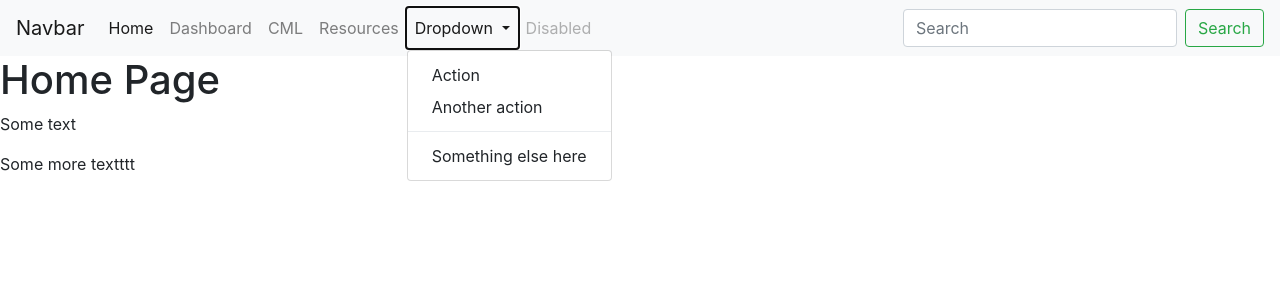
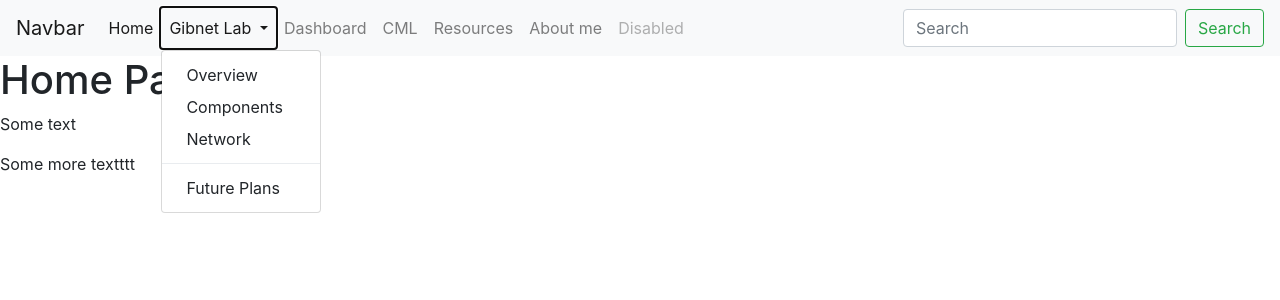
Before and after one commit to GibsonSWE/homelab_website, a Flask app: page / in a window 1280 px wide, after a click on "Gibnet Lab". Shown: the top 300 px of the page. Run offline with Flask 3, Linux system fonts and the light colour scheme.

Commit message:
Added some more pages

```diff
--- a/templates/base.html
+++ b/templates/base.html
@@ -18,6 +18,18 @@
             <li class="nav-item active">
               <a class="nav-link" href="/">Home <span class="sr-only">(current)</span></a>
             </li>
+            <li class="nav-item dropdown">
+                <a class="nav-link dropdown-toggle" href="#" id="navbarDropdown" role="button" data-toggle="dropdown" aria-haspopup="true" aria-expanded="false">
+                  Gibnet Lab
+                </a>
+                <div class="dropdown-menu" aria-labelledby="navbarDropdown">
+                  <a class="dropdown-item" href="/homelab/overview">Overview</a>
+                  <a class="dropdown-item" href="/homelab/components">Components</a>
+                  <a class="dropdown-item" href="/homelab/network">Network</a>
+                  <div class="dropdown-divider"></div>
+                  <a class="dropdown-item" href="/homelab/future_plans">Future Plans</a>
+                </div>
+              </li>
             <li class="nav-item">
               <a class="nav-link" href="/dashboard">Dashboard</a>
             </li>
@@ -27,16 +39,8 @@
             <li class="nav-item">
                 <a class="nav-link" href="/resources">Resources</a>
             </li>
-            <li class="nav-item dropdown">
-              <a class="nav-link dropdown-toggle" href="#" id="navbarDropdown" role="button" data-toggle="dropdown" aria-haspopup="true" aria-expanded="false">
-                Dropdown
-              </a>
-              <div class="dropdown-menu" aria-labelledby="navbarDropdown">
-                <a class="dropdown-item" href="#">Action</a>
-                <a class="dropdown-item" href="#">Another action</a>
-                <div class="dropdown-divider"></div>
-                <a class="dropdown-item" href="#">Something else here</a>
-              </div>
+            <li class="nav-item">
+                <a class="nav-link" href="/about_me">About me</a>
             </li>
             <li class="nav-item">
               <a class="nav-link disabled" href="#" tabindex="-1" aria-disabled="true">Disabled</a>
--- a/website.py
+++ b/website.py
@@ -19,5 +19,29 @@ def resources():
 def cml():
     return render_template("cml.html")
 
+@app.route("/about_me")
+def about_me():
+    return render_template("about_me.html")
+
+
+# HOMELAB DROPDOWN
+@app.route("/homelab/overview")
+def homelab_overview():
+    return render_template("/homelab/overview.html")
+
+@app.route("/homelab/components")
+def homelab_components():
+    return render_template("/homelab/components.html")
+
+@app.route("/homelab/network")
+def homelab_network():
+    return render_template("/homelab/network.html")
+
+@app.route("/homelab/future_plans")
+def homelab_future_plans():
+    return render_template("/homelab/future_plans.html")
+
+
+
 if __name__ == "__main__":
     app.run(debug=True)
```
Also changed, not shown: templates/about_me.html (added, +7 -0 lines), templates/homelab/components.html (added, +7 -0 lines), templates/homelab/future_plans.html (added, +7 -0 lines), templates/homelab/network.html (added, +7 -0 lines), templates/homelab/overview.html (added, +7 -0 lines).
